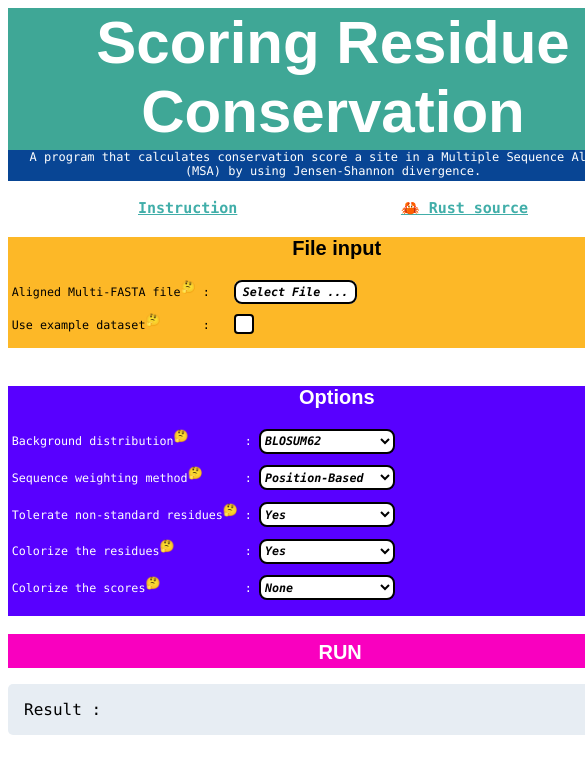
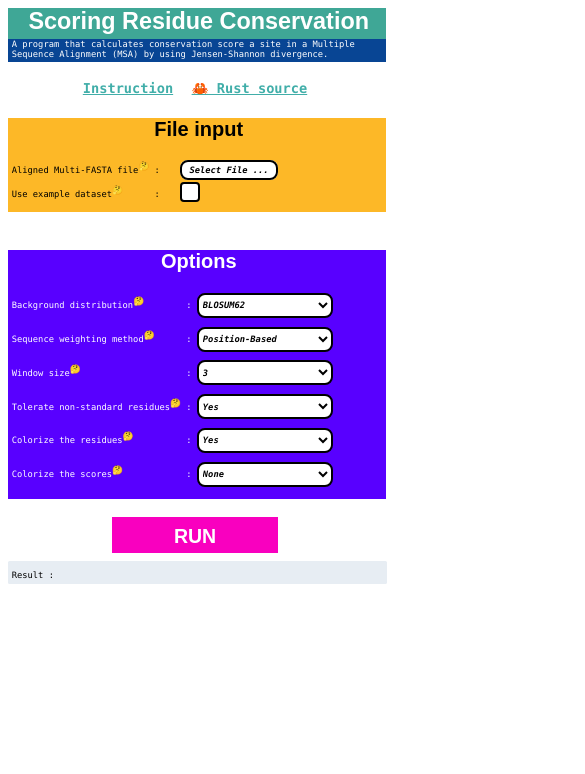
Before and after one commit to shin-kinos/cons-capra07-wasm, a plain HTML site: page index.html in a window 390 px wide. Shown: the top 774 px of the page, 585 px wide, since content can reach past the window. Drawn offline with Linux system fonts and the light colour scheme.

Commit message:
Update `index.html` and `style.css`.

```diff
--- a/index.html
+++ b/index.html
@@ -66,6 +66,28 @@
 		</p>
 
 		<p>
+			<label for="window" style="white-space : pre-wrap;">Window size<label class="toolTip">🤔<span class="toolTip-content">By setting this window, incorporating sequential neighboring sites can be taken into account among the conservation scores.<br><br>[e.g.] If the window size is 3, a set of 3 conservation scores on either side of site n (n-3, n-2, n-1, n+1, n+2 and n+3) are taken into account as moving average.</span></label>                    :</label>
+			<select id="window" name="window" class="customSelect">
+				<option value="0">0</option>
+				<option value="1">1</option>
+				<option value="2">2</option>
+				<option value="3" selected>3</option>
+				<option value="4">4</option>
+				<option value="5">5</option>
+				<option value="6">6</option>
+				<option value="7">7</option>
+				<option value="8">8</option>
+				<option value="9">9</option>
+				<option value="10">10</option>
+				<option value="11">11</option>
+				<option value="12">12</option>
+				<option value="13">13</option>
+				<option value="14">14</option>
+				<option value="15">15</option>
+			</select>
+		</p>
+
+		<p>
 			<label for="tolerate" style="white-space : pre-wrap;" >Tolerate non-standard residues<label class="toolTip">🤔<span class="toolTip-content">If Yes, the program tolerates non-standard residues such as 'B', 'Z' and 'X' etc. in an input dataset by converting them into gap symbols.<br><br>If No, the program halts anyway if an input dataset includes these non-standard residues.</span></label> :</label>
 			<select id="tolerate" name="tolerate" class="customSelect">
 				<option value="yes" selected>Yes</option>
@@ -114,6 +136,7 @@
 		var opt_t;
 		var opt_w;
 		var opt_b;
+		var opt_W; /* Window size. */
 		var opt_C; /* Colorize score. */
 		var opt_c; /* Colorize site.  */
 
@@ -148,10 +171,12 @@
 				opt_b = document.getElementById( "bgdist"         ).value;
 				opt_C = document.getElementById( "colorize-score" ).value;
 				opt_c = document.getElementById( "colorize-site"  ).value;
+				opt_W = parseInt( document.getElementById( "window" ).value ); // Convert from string to int.
 
 				console.log( "Option-tolerate         : " + opt_t );
 				console.log( "Option-weighting        : " + opt_w );
 				console.log( "Background distribution : " + opt_b );
+				console.log( "Window size             : " + opt_W );
 				console.log( "Colorize the score      : " + opt_C );
 				console.log( "Colorize the site       : " + opt_c );
 
@@ -166,7 +191,8 @@
 					input_text,
 					opt_t,
 					opt_w,
-					opt_b
+					opt_b,
+					opt_W
 				);
 
 				show_result(
--- a/style.css
+++ b/style.css
@@ -12,7 +12,6 @@ a:link, a:visited, a:hover, a:active {
 	width       : 100%;
 	margin      : 0 auto;
 	max-width   : 650px;
-
 }
 
 .style_link .inst {
@@ -89,8 +88,8 @@ pre {
 	font-family      : Arial;
 	font-size        : 20px;
 	font-weight      : 700;
-	height           : 20px; /* 20px */
-	padding          : 5px 5px; /* 5px 5px */
+	height           : 20px;
+	padding          : 5px 5px;
 	background-color : #F900BF;
 	border           : 2px solid #F900BF;
 	display          : block;
@@ -229,7 +228,6 @@ label.toolTip {
 	opacity        : 0;
 	visibility     : hidden;
 	position       : absolute;
-	z-index        : 1;
 	top            : -20%;
 	left           : 200%;
 	padding        : 5px;
@@ -242,6 +240,7 @@ label.toolTip {
 	color          : #FFFFFF;
 	border-radius  : 3px;
 	transition     : opacity 0.9s;
+	z-index        : 10;
 }
 
 .toolTip-content:before {
@@ -259,76 +258,77 @@ label.toolTip {
 	opacity    : 1;
 }
 
-@media screen and ( max-width : 428px ) {
+@media screen and ( max-width : 768px ) {
+
+	.style_title {
+		font-size        : 6vw;
+		font-family      : Arial;
+		font-weight      : 700;
+		color            : #FFFFFF;
+		background-color : #3FA796;
+		padding-left     : 1%;
+		padding-bottom   : 1%;
+		width            : 100%;
+		margin           : 0 auto;
+		text-align       : center;
+		/* min-width        : 40.625rem; */
+	}
+
+	.style_subtitle {
+		font-size        : 2.25vw;
+		font-family      : 'Menlo', 'Lucida Console', 'Monaco', 'Consolas', monospace;
+		color            : #FFFFFF;
+		background-color : #084594;
+		padding-left     : 1%;
+		padding-bottom   : 1%;
+		width            : 100%;
+		margin           : 0 auto;
+		text-align       : left;
+		/* min-width        : 40.625rem; */
+	}
 
 	.style_link {
 		position    : relative;
-		font-size   : 0.9375rem;
+		font-size   : 3.5vw;
 		font-family : 'Menlo', 'Lucida Console', 'Monaco', 'Consolas', monospace;
 		font-weight : 700;
 		color       : #000000;
 		width       : 100%;
 		margin      : 0 auto;
-		max-width   : 40.625rem;
-		min-width   : 40.625rem;
-
-	}
-
-	.style_title {
-		font-size        : 3.75rem;
-		font-family      : Arial;
-		font-weight      : 700;
-		color            : #FFFFFF;
-		background-color : #3FA796;
-		padding-bottom   : 1%;
-		width            : 100%;
-		margin           : 0 auto;
-		text-align       : center;
-		min-width        : 40.625rem;
-	}
-
-	.style_subtitle {
-		font-size        : 0.75rem;
-		font-family      : 'Menlo', 'Lucida Console', 'Monaco', 'Consolas', monospace;
-		color            : #FFFFFF;
-		background-color : #084594;
-		padding-bottom   : 1%;
-		width            : 100%;
-		margin           : 0 auto;
-		text-align       : center;
-		min-width        : 40.625rem;
+		/* max-width   : 40.625rem; */
+		/* min-width   : 40.625rem; */
 	}
 
 	.style_input {
-		font-size        : 3vw; /* 0.9375rem; */
+		font-size        : 2.25vw; /* 0.9375rem; */
 		font-family      : 'Menlo', 'Lucida Console', 'Monaco', 'Consolas', monospace;
 		color            : #000000;
 		background-color : #FDB827;
 		font-weight      : 400;
-		/*padding-left     : 1%;*/
+		padding-left     : 1%;
 		padding-bottom   : 1%;
 		width            : 100%;
 		margin           : 0 auto;
-		min-width        : 40.625rem;
+		/* min-width        : 40.625rem; */
 		text-align       : left;
 	}
 
 	.style_options {
-		font-size        : 3vw; /* 0.9375rem; */
+		font-size        : 2.25vw; /* 0.9375rem; */
 		font-family      : 'Menlo', 'Lucida Console', 'Monaco', 'Consolas', monospace;
 		color            : #FFFFFF;
 		background-color : #5800FF; /* #3FA796; */
 		font-weight      : 400;
-		/*padding-left     : 1%;*/
+		padding-left     : 1%;
 		padding-bottom   : 1%;
 		width            : 100%;
 		margin           : 0 auto;
-		min-width        : 40.625rem;
+		/* min-width        : 40.625rem; */
 		text-align       : left;
 	}
 
 	.customSelect {
-		font-size   : 3vw;
+		font-size   : 2.25vw;
 		overflow    : hidden;
 		font-family : 'Menlo', 'Lucida Console', 'Monaco', 'Consolas', monospace;
 		font-weight : bold;
@@ -336,7 +336,7 @@ label.toolTip {
 		width       : 35vw;
 		min-width   : 5vw;
 		height      : 1.5625rem;
-		margin      : 0em auto;
+		margin      : 0 auto;
 		color       : #000000;
 		background  : #FFFFFF;
 
@@ -347,33 +347,64 @@ label.toolTip {
 
 	.customButton{
 		font-family      : Arial;
-		font-size        : 1.25rem; /*20px */
+		font-size        : 5vw;
 		font-weight      : 700;
-		height           : 1.25rem; /* 20px */
-		padding          : 0.3215rem 0.3215rem; /* 5px 5px */
+		padding          : 5px 5px;
+		height           : 5vw;
 		background-color : #F900BF;
-		border           : 0.125rem solid #F900BF; /* 2px */
+		border           : 1vw solid #F900BF;
 		display          : block;
 		text-decoration  : none;
 		border-radius    : 0px;
 		color            : #FFFFFF;
 		width            : 100%;
 		margin           : 0 auto;
-		max-width        : 9.375rem;
-		min-width        : 40.625rem;
+		/* max-width        : 9.375rem;  */
+		/* min-width        : 40.625rem; */
 		text-align       : center;
 	}
 
 	pre {
+		font-size                  : 2.25vw;
 		margin                     : 1 auto;
 		font-family                : 'Menlo', 'Lucida Console', 'Monaco', 'Consolas', monospace;
-		padding                    : 1.0000rem;
-		border-radius              : 0.3125rem;
+		padding-left               : 1%;
+		padding-bottom             : 1%;
+		border-radius              : 0.1rem;
 		color                      : #000000;
 		background-color           : #e7edf3;
 		overflow-x                 : auto;
 		-webkit-overflow-scrolling : touch;
-		min-width                  : 40.625rem;
+		width                      : 98%;
+		/* min-width                  : 40.625rem; */
+	}
+
+	label.toolTip {
+		position       : relative;
+		display        : inline;
+		font-size      : 2.25vw;
+		/*overflow       : hidden; */
+		vertical-align : super;
+	}
+
+	.toolTip-content {
+		display        : inline-block;
+		opacity        : 0;
+		visibility     : hidden;
+		position       : absolute;
+		z-index        : 10;
+		top            : -20%;
+		left           : 200%;
+		padding        : 5px;
+		max-width      : 600px;
+		min-width      : 300px;
+		font-size      : 2.25vw;
+		font-weight    : bold;
+		line-height    : 1.2;
+		background     : #251D3A;
+		color          : #FFFFFF;
+		border-radius  : 3px;
+		transition     : opacity 0.9s;
 	}
 
 }
```
